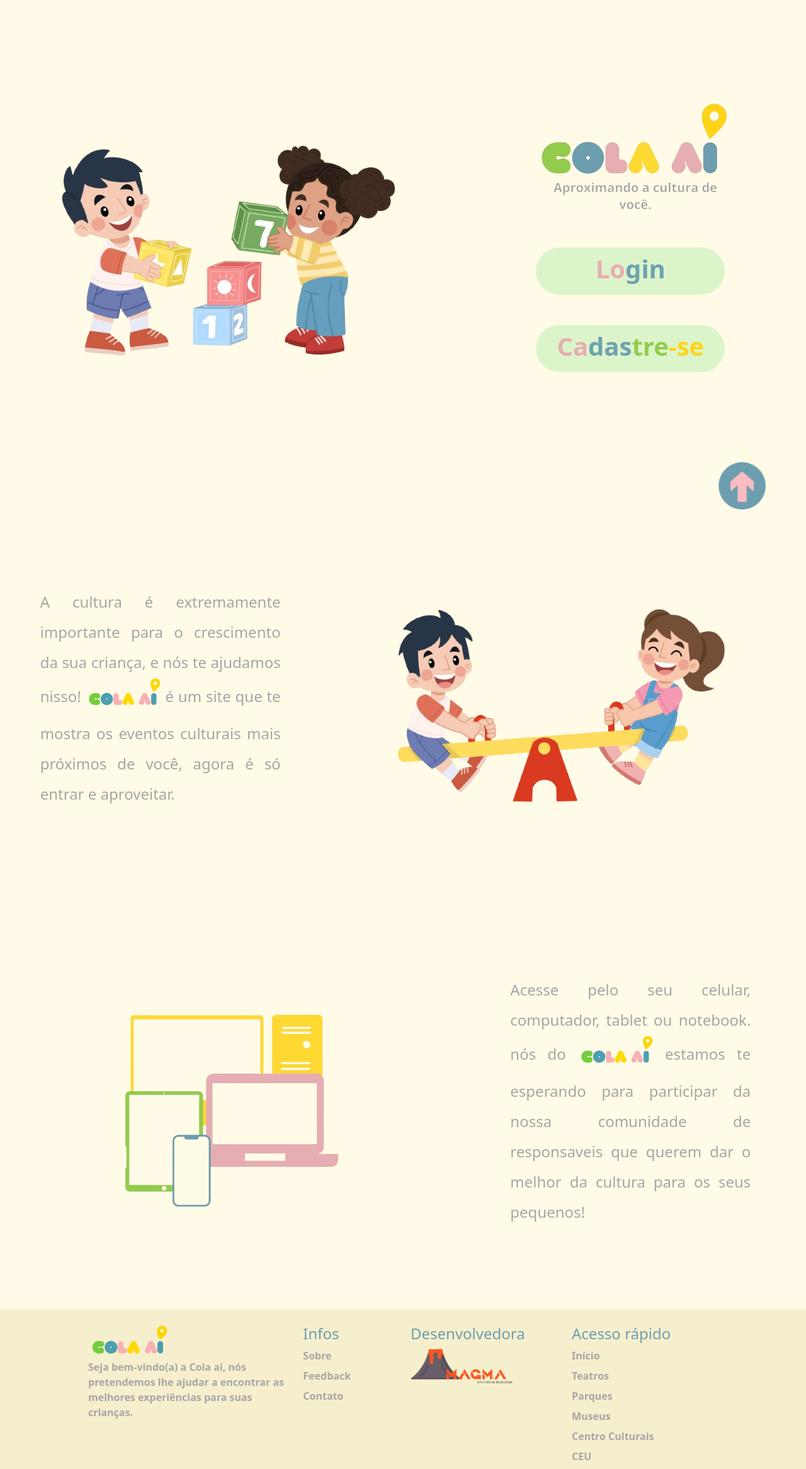
After one commit to Guimart1/ColaAi_Novo, a PHP site: the page made by Usuário/index.php in a window 1280 px wide. The commit adds this page. Shown: the whole page at 63% size. Run offline with PHP 8.4, Linux system fonts and the light colour scheme; some libraries are stand-ins or nearby versions.

Commit message:
Index do usuario

```diff
--- /dev/null
+++ b/Usuário/index.php
@@ -0,0 +1,135 @@
+<!DOCTYPE html>
+<html lang="pt-br">
+
+<head>
+    <meta charset="UTF-8">
+    <meta name="viewport" content="width=device-width, initial-scale=1.0">
+    <title>Cola Aí</title>
+    <link href="https://cdn.jsdelivr.net/npm/bootstrap@5.3.3/dist/css/bootstrap.min.css" rel="stylesheet" integrity="sha384-QWTKZyjpPEjISv5WaRU9OFeRpok6YctnYmDr5pNlyT2bRjXh0JMhjY6hW+ALEwIH" crossorigin="anonymous">
+    <link rel='stylesheet' href='https://cdn.jsdelivr.net/npm/bootstrap-icons@1.11.3/font/bootstrap-icons.min.css'>
+    <link rel="stylesheet" href="../css/styleUsuarioCadastro.css">
+</head>
+
+<body style="background-color: #FFFBE7; width: 100%">
+
+    <!-- Bolinhas conflitam com os botões
+    <div class="d-flex" style="height: 100vh; width: 100%; position:absolute;">
+        <div class="d-flex justify-content-center align-items-end">
+            <img src="../img/Usuario/Bolinhas_index/Inferior_Esquerdo.png" style="height:9vw; position:fixed; margin-left:10px"></img>
+        </div>
+        <div class="d-flex justify-content-start align-items-start" >
+            <img src="../img/Usuario/Bolinhas_index/Superior_esquerdo.png" style="height:6vw"></img>
+        </div>
+        <div class="d-flex w-100 justify-content-center align-items-end">
+            <img src="../img/Usuario/Bolinhas_index/Inferior_Centro.png" style="height:5vw; margin-left:25%; position:fixed;"></img>
+        </div>
+        <div class="d-flex w-100 justify-content-center align-items-start">
+            <img src="../img/Usuario/Bolinhas_index/Superior_Centro.png" style="height:6vw; margin-right:50%"></img>
+        </div>
+        <div class="d-flex justify-content-end align-items-start">
+            <img src="../img/Usuario/Bolinhas_index/Centro_Direito.png" style="height:10vw; margin-top:10%; position:absolute"></img>
+        </div>
+        <div class="d-flex justify-content-end align-items-end">
+            <img src="../img/Usuario/Bolinhas_index/Centro_Direito_2.png" style="height:10vw; margin-bottom:10%; position:fixed"></img>
+        </div>
+
+    </div>
+    -->
+
+    <div class="col-md-12 d-flex justify-content-end" style="height: 100px; position:fixed; bottom:10px; padding:5%;">
+        <li style="list-style: none;">
+            <a href="#topo"><img src="../img/Usuario/scroll.png" style="width: 75px; height: 75px" alt="Crianças pulando"></a></img>
+        </li>
+    </div>
+
+    <div id="topo" class="row w-100 d-flex justify-content-center align-items-center" style="height: 100vh; width: 100%;">
+        <div class="col-md-7 d-flex justify-content-center align-items-center">
+            <img src="../img/Usuario/index_img_1.png" class="img-fluid" style="width: 75%;" alt="Crianças pulando">
+        </div>
+        <div class="col-md-5 d-flex justify-content-center">
+            <div class="d-flex flex-column justify-content-center align-items-center">
+                <img src="../img/Usuario/colaai.png" style="height: 100%; margin-Bottom: 50px" alt="Logo Cola Aí">
+                <div class="buttonSearch col-2 d-flex justify-content-center mt-auto mb-5">
+                    <a href="./Login/index.php">
+                        <button type="submit" class="border-0" style="width: 5vw;">
+                            <h1 class="text-center"><b style="color: #E6AEB0;">Lo</b><b style="color: #6DA2B1;">gin</b></h1>
+                        </button>
+                    </a>
+                </div>
+                <div class="buttonSearch col-2 d-flex justify-content-center mt-auto mb-5">
+                    <a href="./Cadastro/index.php">
+                        <button type="submit" class="border-0" style="width: 5vw;">
+                            <h1 class="text-center"><b style="color: #E6AEB0;">Ca</b><b style="color: #6DA2B1;">das</b><b style="color: #93CC4C;">tre</b><b style="color: #FFD417;">-se</b></h1>
+                        </button>
+                    </a>
+                </div>
+            </div>
+        </div>
+    </div>
+    <div class="row w-100 d-flex justify-content-center align-items-center " style="height: 80vh;">
+        <div class="col-md-5 d-flex justify-content-center">
+            <div class="col-9 d-flex justify-content-center">
+                <h4 class="text-center"><p style="color: #A6A6A6; text-align:justify" class="lh-lg">
+                    A cultura é extremamente importante para o crescimento da sua criança, e nós te ajudamos nisso!
+                    <img src="../img/Usuario/logoColaai.png" style="height: 45px; margin-bottom: 20px" alt="Cola Aí">
+                    é um site que te mostra os eventos culturais mais próximos de você, agora é só entrar e aproveitar.
+                </p></h4>
+            </div>
+        </div>
+        <div class="col-md-7 d-flex justify-content-center align-items-center">
+            <img src="../img/Usuario/index_img_2.png" class="img-fluid" style="width: 75%;" alt="Crianças pulando">
+        </div>
+    </div>
+    <div class="row w-100 d-flex justify-content-center align-items-center " style="height: 80vh;">
+        <div class="col-md-7 d-flex justify-content-center align-items-center">
+            <img src="../img/Usuario/index_img_3.png" class="img-fluid" style="width: 50%;" alt="Crianças pulando">
+        </div>
+        <div class="col-md-5 d-flex justify-content-center">
+            <div class="col-9 d-flex justify-content-center">
+                <h4 class="text-center "><p style="color: #A6A6A6; text-align:justify" class="lh-lg">
+                    Acesse pelo seu celular, computador, tablet ou notebook. nós do
+                    <img src="../img/Usuario/logoColaai.png" style="height: 45px; margin-bottom: 20px" alt="Cola Aí">
+                    estamos te esperando para participar da nossa comunidade de responsaveis que querem dar o melhor da cultura para os seus pequenos!
+                </p></h4>
+            </div>
+        </div>
+    </div>
+
+    <footer class="w-100 h-auto d-flex justify-content-center">
+        <div class="row d-flex align-items-start pt-4 g-4 text-start" style="width: 80%;">
+            <div class="col-md-4">
+                <img src="../img/Login/Cola AI logo.png" alt="" style="width: 40%;" class="mb-2">
+                <p style="font-size:1em; font-weight:bold; color: #A6A6A6;">Seja bem-vindo(a) a Cola ai, nós pretendemos lhe ajudar a encontrar as
+                    melhores experiências para suas crianças.</p>
+            </div>
+            <div class="col-md-2">
+                <h4 style="color: #6D9EAF;">Infos</h4>
+                <ul class="m-0 p-0" style="list-style: none; font-weight: bold; cursor:pointer">
+                    <li><a class="dropdown-item fw-bold" onclick="modalSobre(0,0)">Sobre</a></li>
+                    <li><a class="dropdown-item fw-bold" onclick="modalFeedback(0,0)">Feedback</a></li>
+                    <li><a class="dropdown-item fw-bold" onclick="modalContato(0,0)">Contato</a></li>
+                </ul>
+            </div>
+            <div class="col-md-3">
+                <h4 style="color: #6D9EAF;">Desenvolvedora</h4>
+                <img src="../img/Usuario/magma-logo.png" alt="" style="width: 70%;">
+            </div>
+            <div class="col-md-3">
+                <h4 style="color: #6D9EAF;">Acesso rápido</h4>
+                <ul class="m-0 p-0" style="list-style: none; font-weight: bold">
+                    <li>Início</li>
+                    <li>Teatros</li>
+                    <li>Parques</li>
+                    <li>Museus</li>
+                    <li>Centro Culturais</li>
+                    <li>CEU</li>
+                </ul>
+            </div>
+        </div>
+    </footer>
+    <script type="text/javascript" src="http://code.jquery.com/jquery-3.0.0.min.js"></script>
+    <script src="https://cdn.jsdelivr.net/npm/bootstrap@5.3.0-alpha3/dist/js/bootstrap.bundle.min.js" integrity="sha384-ENjdO4Dr2bkBIFxQpeoTz1HIcje39Wm4jDKdf19U8gI4ddQ3GYNS7NTKfAdVQSZe" crossorigin="anonymous" defer>
+    </script>
+</body>
+
+</html>
--- a/css/styleUsuarioCadastro.css
+++ b/css/styleUsuarioCadastro.css
@@ -39,3 +39,23 @@ input {
 .sombra {
     box-shadow: 20px 15px 0px #EBE5E5;
 }
+
+.buttonSearch button{
+    background-color: #DCF4CA;
+    width: 100%;
+    max-height: 75px;
+    min-height: 75px;
+    min-width: 300px;
+    color: #6D9EAF;
+    font-size: 14pt;
+    border-radius: 65px;
+}
+
+footer{
+    background-color: #F6EFCD;
+}
+
+li{
+    margin: 8px 0px 8px 0px;
+    color: #A6A6A6;
+}
--- a/index.php
+++ b/index.php
@@ -1,3 +1,3 @@
 <?php
-  header("Location: Acesso/index.html");
+  header("Location: Usuário/index.php");
 ?>
```
Also changed, not shown: img/Usuario/Bolinhas_index/23.png (added), img/Usuario/Bolinhas_index/Centro_Direito.png (added), img/Usuario/Bolinhas_index/Centro_Direito_2.png (added), img/Usuario/Bolinhas_index/Inferior_Centro.png (added), img/Usuario/Bolinhas_index/Inferior_Esquerdo.png (added), img/Usuario/Bolinhas_index/Superior_Centro.png (added), img/Usuario/Bolinhas_index/Superior_esquerdo.png (added), img/Usuario/colaai.png (added), img/Usuario/index_img_1.png (added), img/Usuario/index_img_2.png (added), img/Usuario/index_img_3.png (added), img/Usuario/logoColaai.png (added), img/Usuario/scroll.png (added).
